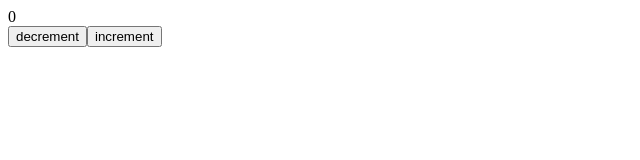
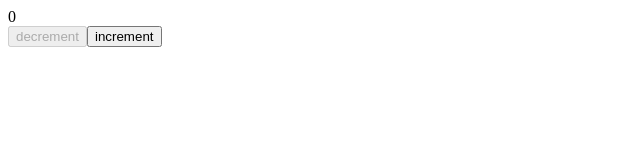
Before and after one commit to nvmnghia/counter-custom-hook, a React (Create React App) app: page / in a window 1280 px wide. Shown: the top 160 px of the page, without its empty margins (0-640 px from the left). Built offline with nearby package versions, Linux system fonts and the light colour scheme.

Commit message:
feat: working mock API

```diff
--- a/src/counter/counter.js
+++ b/src/counter/counter.js
@@ -1,25 +1,41 @@
-import { useCallback, useState } from 'react';
+import { useCallback, useEffect, useState } from 'react';
+import * as API from '../mock/api';
 
 const Counter = () => {
-  const [counter, setCounter] = useState(0);
+  const [counter, setCounter] = useState(undefined);
+  const [loading, setLoading] = useState(true);
 
-  // TODO: throw if not in [0, 10]
+  // Initial load
+  useEffect(() => {
+    (async () => {
+      setCounter(await API.get());
+      setLoading(false);
+    })();
+  }, []);
 
-  const increment = useCallback(
-    () => setCounter((curr) => (curr === 10 ? curr : curr + 1)),
-    []
-  );
-  const decrement = useCallback(
-    () => setCounter((curr) => (curr === 0 ? curr : curr - 1)),
-    []
-  );
+  const decrement = useCallback(async () => {
+    setLoading(true);
+    setCounter(await API.decrement());
+    setLoading(false);
+  }, []);
+
+  const increment = useCallback(async () => {
+    setLoading(true);
+    setCounter(await API.increment());
+    setLoading(false);
+  }, []);
 
   return (
     <div>
-      <div>{counter}</div>
+      <div>{counter ?? ''}</div>
+      {loading && <div>loading</div>}
       <div>
-        <button onClick={decrement}>decrement</button>
-        <button onClick={increment}>increment</button>
+        <button onClick={decrement} disabled={counter <= 0 || loading}>
+          decrement
+        </button>
+        <button onClick={increment} disabled={counter >= 10 || loading}>
+          increment
+        </button>
       </div>
     </div>
   );
--- /dev/null
+++ b/src/mock/api.js
@@ -0,0 +1,45 @@
+/* Sleep utils */
+
+const sleep = (ms) => new Promise((resolve) => setTimeout(resolve, ms));
+const randomSleep = () => sleep(Math.random() * 5000 + 1000); // Sleep [1, 5) s
+
+/* Local storage */
+
+const LS_COUNTER = 'counter';
+const getLSCounter = () => localStorage.getItem(LS_COUNTER);
+const setLSCounter = (newCounter) =>
+  localStorage.setItem(LS_COUNTER, newCounter.toString());
+
+/* Mock API */
+
+let COUNTER;
+
+const initCounter = () => {
+  const raw = getLSCounter();
+  if (raw === null) {
+    COUNTER = 0;
+    localStorage.setItem(LS_COUNTER, COUNTER.toString());
+  } else {
+    COUNTER = parseInt(raw);
+  }
+  return COUNTER;
+};
+
+const get = async () => {
+  await randomSleep();
+  return COUNTER ?? initCounter();
+};
+
+const increment = async () => {
+  await randomSleep();
+  if (COUNTER < 10) setLSCounter(++COUNTER);
+  return COUNTER;
+};
+
+const decrement = async () => {
+  await randomSleep();
+  if (COUNTER > 0) setLSCounter(--COUNTER);
+  return COUNTER;
+};
+
+export { get, increment, decrement };
```
